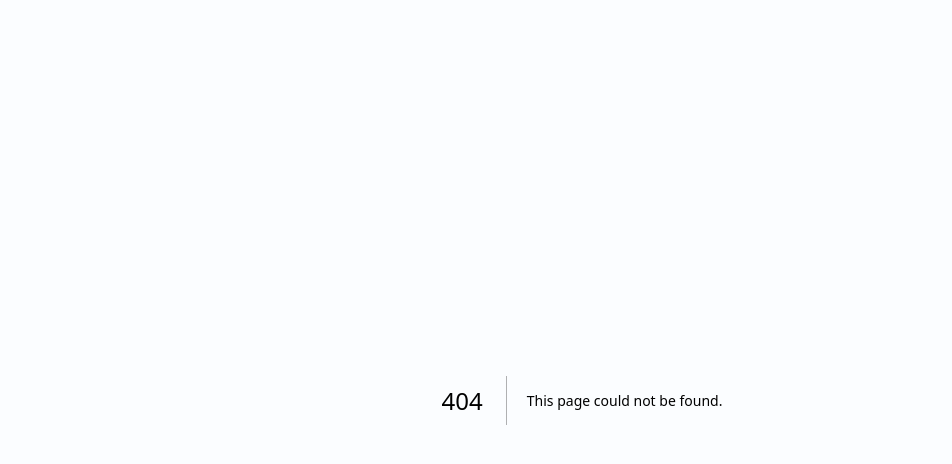
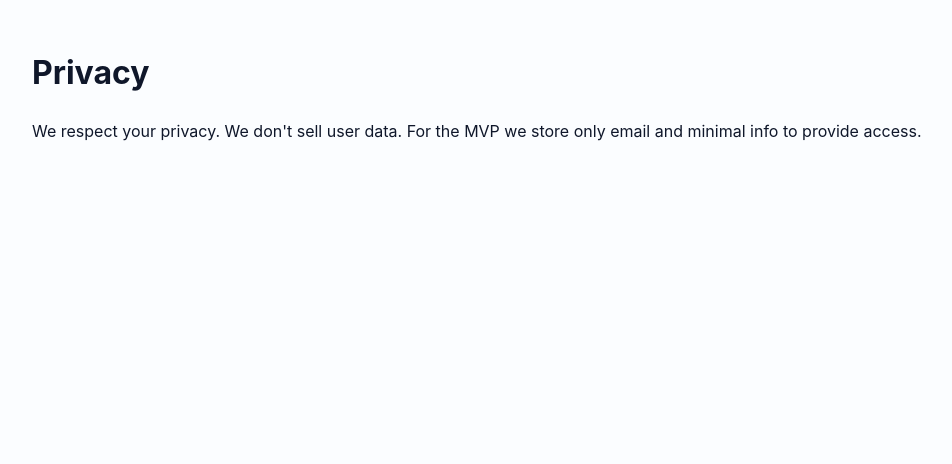
Before and after one commit to novaaurelis/nova-ai-agents-site-backup, a Next.js app: page /privacy in a window 1280 px wide. Before the commit this address had no page. Shown: the top 464 px of the page, without its empty margins (58-1010 px from the left). Built offline with nearby package versions, Linux system fonts and the light colour scheme.

Commit message:
feat: add privacy page

```diff
--- /dev/null
+++ b/pages/privacy.js
@@ -0,0 +1,8 @@
+export default function Privacy(){
+  return (
+    <div className="container">
+      <h1>Privacy</h1>
+      <p>We respect your privacy. We don't sell user data. For the MVP we store only email and minimal info to provide access.</p>
+    </div>
+  )
+}
```
